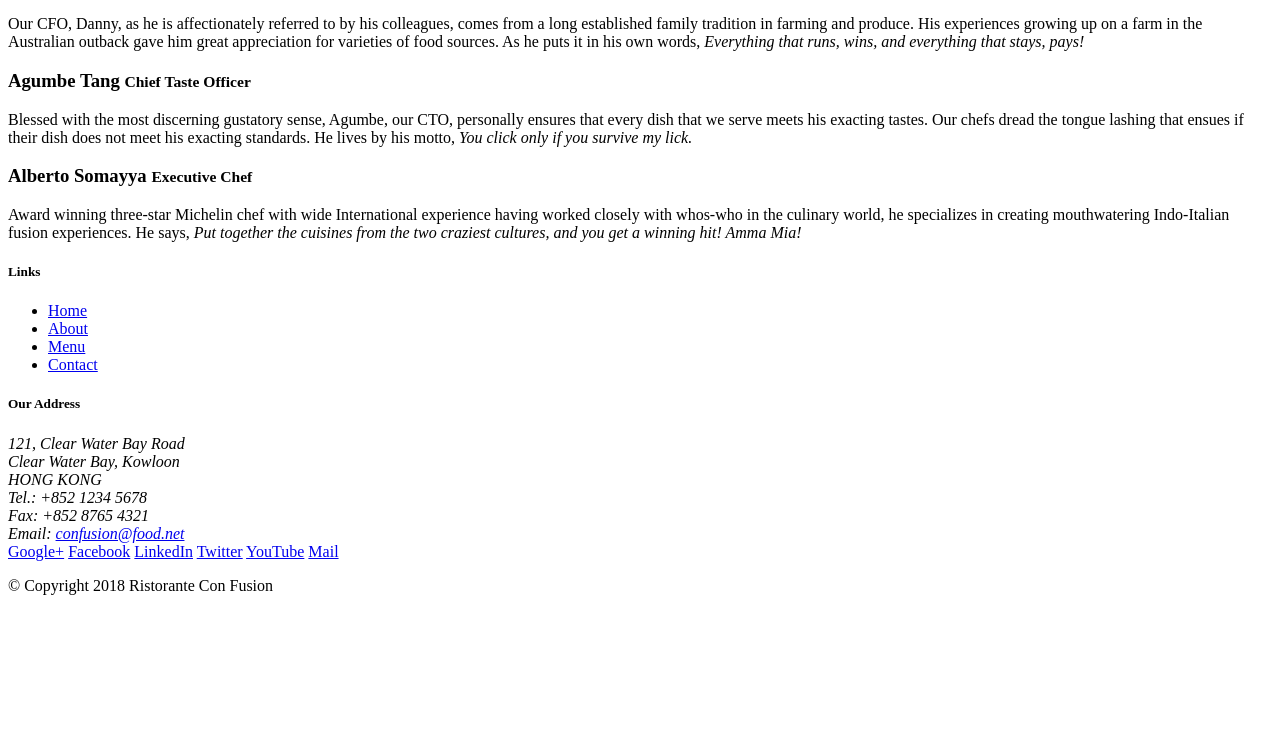
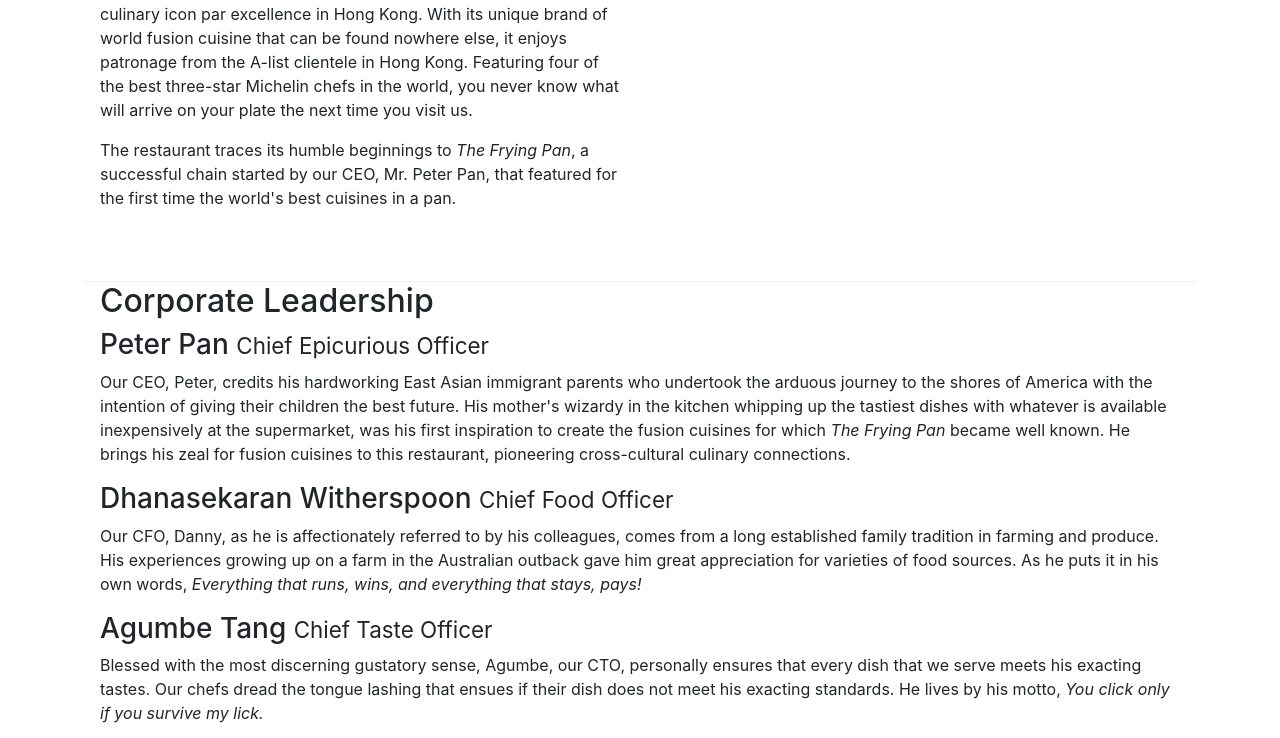
Before and after one commit to melisha19/bootstrap-coursera, a website: page aboutus.html in a window 1280 px wide. Shown: the part 502-1240 px from the top of the page. Before the commit the page ends 1113 px from the top, so only its background shows below. Drawn offline with nearby package versions, Linux system fonts and the light colour scheme.

Commit message:
first assignment

```diff
--- a/CSS/about-styles.css
+++ b/CSS/about-styles.css
@@ -5,8 +5,33 @@
 }
 .jumbotron
 {
-  padding:50px 30px 50px 30px;
+  padding:70px 30px 70px 30px;
   margin:0px auto;
   background: #9575CD;
-
 }
+.footer
+{
+  background:#D1C4E9;
+  margin:0px auto;
+  padding:50px 0px 50px 0px;
+}
+.row-content
+{
+  margin:0px auto;
+  padding:50px 0px 50px 0px;
+  border-bottom: 1px ridge;
+  min-height:400px;
+}
+.about-header
+{
+  min-height:100px;
+}
+.row-contents
+{
+  margin:0px auto;
+}
+.address{
+  font-size:80%;
+  margin:0px;
+  color:#0f0f0f;
+}
--- a/CSS/styles.css
+++ b/CSS/styles.css
@@ -24,7 +24,7 @@
   background: #9575cd;
   color:floralwhite;
 }
-address{
+.address{
   font-size:80%;
   margin:0px;
   color:#0f0f0f;
--- a/aboutus.html
+++ b/aboutus.html
@@ -2,9 +2,13 @@
 <html lang="en">
 
 <head>
+  <meta charset="utf-8">
+  <meta name="viewport" content="width=device-width, initial-scale=1, shrink-to-fit=no">
+  <meta http-equiv="x-ua-compatible" content="ie=edge">
 
     <title>Ristorante Con Fusion: About Us</title>
-    <link rel="stylesheet" href="CSS/about-styles.css>
+    <link rel="stylesheet" href="node_modules/bootstrap/dist/css/bootstrap.min.css">
+    <link rel="stylesheet" href="CSS/about-styles.css">
 </head>
 
 <body>
@@ -22,36 +26,36 @@
         </div>
     </header>
 
-    <div>
-        <div>
+    <div class="container">
+        <div class="row about-header">
             <div>
                <h3>About Us</h3>
                <hr>
             </div>
         </div>
 
-        <div>
-            <div>
+        <div class="row row-content ">
+            <div class="col-12 col-sm-6">
                 <h2>Our History</h2>
                 <p>Started in 2010, Ristorante con Fusion quickly established itself as a culinary icon par excellence in Hong Kong. With its unique brand of world fusion cuisine that can be found nowhere else, it enjoys patronage from the A-list clientele in Hong Kong.  Featuring four of the best three-star Michelin chefs in the world, you never know what will arrive on your plate the next time you visit us.</p>
                 <p>The restaurant traces its humble beginnings to <em>The Frying Pan</em>, a successful chain started by our CEO, Mr. Peter Pan, that featured for the first time the world's best cuisines in a pan.</p>
             </div>
-            <div>
+            <div class="col-12 col-sm-6">
             </div>
         </div>
 
 
-        <div>
-            <div>
-                <h2>Corporate Leadership</h2>
+        <div class="row row-contents">
+            <div class="col-12 ">
+                <h2 >Corporate Leadership</h2>
                 <h3>Peter Pan <small>Chief Epicurious Officer</small></h3>
-                <p>Our CEO, Peter, credits his hardworking East Asian immigrant parents who undertook the arduous journey to the shores of America with the intention of giving their children the best future. His mother's wizardy in the kitchen whipping up the tastiest dishes with whatever is available inexpensively at the supermarket, was his first inspiration to create the fusion cuisines for which <em>The Frying Pan</em> became well known. He brings his zeal for fusion cuisines to this restaurant, pioneering cross-cultural culinary connections.</p>
+                <p class="d-none d-sm-block">Our CEO, Peter, credits his hardworking East Asian immigrant parents who undertook the arduous journey to the shores of America with the intention of giving their children the best future. His mother's wizardy in the kitchen whipping up the tastiest dishes with whatever is available inexpensively at the supermarket, was his first inspiration to create the fusion cuisines for which <em>The Frying Pan</em> became well known. He brings his zeal for fusion cuisines to this restaurant, pioneering cross-cultural culinary connections.</p>
                 <h3>Dhanasekaran Witherspoon <small>Chief Food Officer</small></h3>
-                <p>Our CFO, Danny, as he is affectionately referred to by his colleagues, comes from a long established family tradition in farming and produce. His experiences growing up on a farm in the Australian outback gave him great appreciation for varieties of food sources. As he puts it in his own words, <em>Everything that runs, wins, and everything that stays, pays!</em></p>
+                <p class="d-none d-sm-block">Our CFO, Danny, as he is affectionately referred to by his colleagues, comes from a long established family tradition in farming and produce. His experiences growing up on a farm in the Australian outback gave him great appreciation for varieties of food sources. As he puts it in his own words, <em>Everything that runs, wins, and everything that stays, pays!</em></p>
                 <h3>Agumbe Tang <small>Chief Taste Officer</small></h3>
-                <p>Blessed with the most discerning gustatory sense, Agumbe, our CTO, personally ensures that every dish that we serve meets his exacting tastes. Our chefs dread the tongue lashing that ensues if their dish does not meet his exacting standards. He lives by his motto, <em>You click only if you survive my lick.</em></p>
+                <p class="d-none d-sm-block">Blessed with the most discerning gustatory sense, Agumbe, our CTO, personally ensures that every dish that we serve meets his exacting tastes. Our chefs dread the tongue lashing that ensues if their dish does not meet his exacting standards. He lives by his motto, <em>You click only if you survive my lick.</em></p>
                 <h3>Alberto Somayya <small>Executive Chef</small></h3>
-                <p>Award winning three-star Michelin chef with wide International experience having worked closely with whos-who in the culinary world, he specializes in creating mouthwatering Indo-Italian fusion experiences. He says, <em>Put together the cuisines from the two craziest cultures, and you get a winning hit! Amma Mia!</em></p>
+                <p class="d-none d-sm-block">Award winning three-star Michelin chef with wide International experience having worked closely with whos-who in the culinary world, he specializes in creating mouthwatering Indo-Italian fusion experiences. He says, <em>Put together the cuisines from the two craziest cultures, and you get a winning hit! Amma Mia!</em></p>
             </div>
        </div>
 
@@ -62,7 +66,7 @@
             <div class="row">
                 <div class="col-4 offset-1 col-sm-2">
                     <h5>Links</h5>
-                    <ul class="list-unstyled">
+                    <ul class ="list-unstyled">
                         <li><a href="#">Home</a></li>
                         <li><a href="#">About</a></li>
                         <li><a href="#">Menu</a></li>
@@ -91,7 +95,7 @@
                     </div>
                 </div>
            </div>
-           <div class="row justify-content-center">
+           <div class="row  justify-content-center">
                 <div class="col-auto">
                     <p>© Copyright 2018 Ristorante Con Fusion</p>
                 </div>
@@ -99,6 +103,10 @@
         </div>
     </footer>
 
+   <script src="node_modules/jquery/dist/jquery.slim.min.js"></script>
+   <script src="node_modules/popper.js/dist/umd/popper.min.js"></script>
+   <script src="node_modules/bootstrap/dist/js/bootstrap.min.js"></script>
+
 </body>
 
 </html>
```
